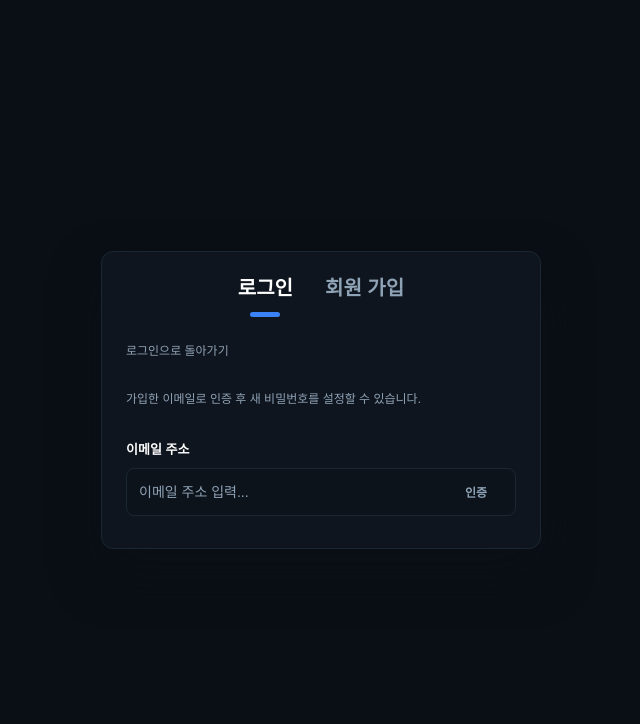
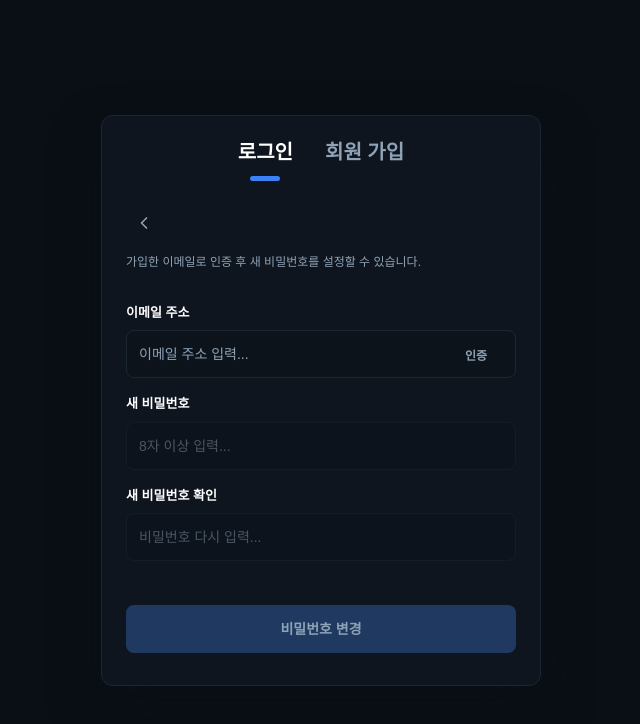
Before and after one commit to MarketLens-team/marketlens-fe, a React (Vite) app: page /login in a window 1280 px wide. Both pictures are taken after a click on the button "비밀번호를 잊으셨나요?". Shown: the top 724 px of the page, without its empty margins (319-959 px from the left). Built offline with nearby package versions, Linux system fonts and the light colour scheme; no server answers; a web font is replaced by a local one.

Commit message:
feat: 비밀번호 찾기 단일 화면·뒤로가기 화살표
이메일 인증과 새 비밀번호 필드를 한 폼에 표시하고, 로그인 복귀는 텍스트 대신 ← 버튼으로 처리한다.

```diff
--- a/src/components/auth/AuthPanel.module.css
+++ b/src/components/auth/AuthPanel.module.css
@@ -371,28 +371,37 @@
 }
 
 .forgotLead {
-  margin: 0 0 var(--space-4);
+  margin: calc(-1 * var(--space-2)) 0 var(--space-4);
   color: var(--color-text-muted);
   font-size: var(--font-size-sm);
   line-height: var(--line-height-base);
 }
 
-.authBackLink {
+.authBackBtn {
   display: inline-flex;
   align-items: center;
-  margin: 0 0 var(--space-4);
+  justify-content: center;
+  align-self: flex-start;
+  width: 36px;
+  height: 36px;
+  margin: 0 0 var(--space-1);
   padding: 0;
   border: none;
+  border-radius: var(--radius-sm);
   background: transparent;
   color: var(--color-text-muted);
-  font-family: var(--font-sans);
-  font-size: var(--font-size-sm);
-  text-decoration: none;
   cursor: pointer;
 }
 
-.authBackLink:hover {
+.authBackBtn:hover {
   color: var(--color-text-primary);
+  background: color-mix(in srgb, var(--color-text-primary) 6%, transparent);
+}
+
+.authBackIcon {
+  width: 20px;
+  height: 20px;
+  display: block;
 }
 
 .authHeader {
--- a/src/components/auth/AuthPanel.tsx
+++ b/src/components/auth/AuthPanel.tsx
@@ -78,7 +78,23 @@ function isMemberNotFoundError(message: string) {
   return message.includes('존재하지 않는 회원')
 }
 
-type LoginPhase = 'signin' | 'forgot-email' | 'forgot-password'
+type LoginPhase = 'signin' | 'forgot'
+
+function AuthBackButton({ label, onClick }: { label: string; onClick: () => void }) {
+  return (
+    <button type="button" className={styles.authBackBtn} onClick={onClick} aria-label={label}>
+      <svg className={styles.authBackIcon} viewBox="0 0 24 24" fill="none" aria-hidden>
+        <path
+          d="M15 18l-6-6 6-6"
+          stroke="currentColor"
+          strokeWidth="2"
+          strokeLinecap="round"
+          strokeLinejoin="round"
+        />
+      </svg>
+    </button>
+  )
+}
 
 function applySignupApiError(
   rawMessage: string,
@@ -523,7 +539,7 @@ export default function AuthPanel({
     setPassword('')
     setConfirmPassword('')
     setPasswordResetVerified(false)
-    setLoginPhase('forgot-email')
+    setLoginPhase('forgot')
   }
 
   const exitForgotPassword = () => {
@@ -567,7 +583,6 @@ export default function AuthPanel({
   const handlePasswordResetEmailVerified = () => {
     setPasswordResetVerified(true)
     setEmailVerifyModalOpen(false)
-    setLoginPhase('forgot-password')
     setPassword('')
     setConfirmPassword('')
     window.requestAnimationFrame(() => passwordRef.current?.focus())
@@ -606,7 +621,7 @@ export default function AuthPanel({
     if (isSubmitting) return
     if (!passwordResetVerified) {
       setSignupSubmitError('이메일 인증을 완료해주세요.')
-      setLoginPhase('forgot-email')
+      emailRef.current?.focus()
       return
     }
     setSignupSubmitError(null)
@@ -621,8 +636,8 @@ export default function AuthPanel({
       const message = getApiErrorMessage(error, '비밀번호 변경에 실패했습니다.')
       if (message.includes('이메일 인증이 완료되지 않았습니다') || message.includes('비밀번호 재설정')) {
         setPasswordResetVerified(false)
-        setLoginPhase('forgot-email')
         setSignupSubmitError(message)
+        emailRef.current?.focus()
         return
       }
       applySignupApiError(message, setErrors, setSignupSubmitError)
@@ -878,19 +893,14 @@ export default function AuthPanel({
                 {isSubmitting ? <ButtonSpinner /> : null}
               </button>
             </form>
-          ) : loginPhase === 'forgot-email' ? (
+          ) : (
             <form
-              id={`${formId}-forgot-email`}
+              id={`${formId}-forgot`}
               className={styles.form}
-              onSubmit={(event) => {
-                event.preventDefault()
-                void handleOpenPasswordResetVerification()
-              }}
+              onSubmit={handlePasswordResetSubmit}
               noValidate
             >
-              <button type="button" className={styles.authBackLink} onClick={exitForgotPassword}>
-                로그인으로 돌아가기
-              </button>
+              <AuthBackButton label="로그인으로 돌아가기" onClick={exitForgotPassword} />
               <p className={styles.forgotLead}>가입한 이메일로 인증 후 새 비밀번호를 설정할 수 있습니다.</p>
               <AuthField
                 id="auth-forgot-email"
@@ -914,39 +924,6 @@ export default function AuthPanel({
                 trailingAction={passwordResetEmailTrailingAction}
                 disabled={passwordResetVerified}
               />
-              {signupSubmitError ? (
-                <p className={styles.formBanner} role="alert">
-                  {signupSubmitError}
-                </p>
-              ) : null}
-              {passwordResetVerified ? (
-                <button
-                  type="button"
-                  className={styles.submit}
-                  onClick={() => setLoginPhase('forgot-password')}
-                >
-                  <span className={styles.submitLabel}>새 비밀번호 설정</span>
-                </button>
-              ) : null}
-            </form>
-          ) : (
-            <form
-              id={`${formId}-forgot-password`}
-              className={styles.form}
-              onSubmit={handlePasswordResetSubmit}
-              noValidate
-            >
-              <button
-                type="button"
-                className={styles.authBackLink}
-                onClick={() => {
-                  setLoginPhase('forgot-email')
-                  setErrors({})
-                  setSignupSubmitError(null)
-                }}
-              >
-                이메일 인증으로 돌아가기
-              </button>
               <AuthField
                 id="auth-reset-password"
                 label="새 비밀번호"
@@ -965,6 +942,7 @@ export default function AuthPanel({
                 showToggle
                 visible={passwordVisible}
                 onToggleVisible={() => setPasswordVisible((v) => !v)}
+                disabled={!passwordResetVerified}
               />
               <AuthField
                 id="auth-reset-confirm"
@@ -983,6 +961,7 @@ export default function AuthPanel({
                 showToggle
                 visible={confirmVisible}
                 onToggleVisible={() => setConfirmVisible((v) => !v)}
+                disabled={!passwordResetVerified}
               />
               {signupSubmitError ? (
                 <p className={styles.formBanner} role="alert">
```
